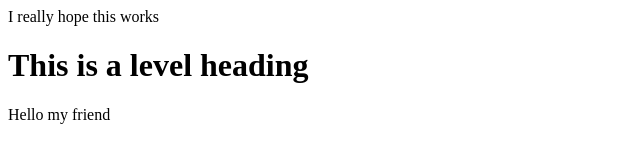
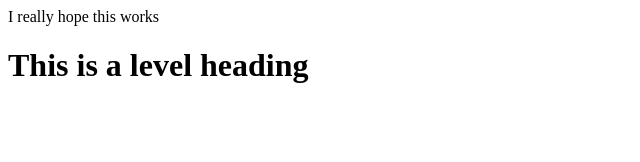
Before and after one commit to Pmoney1383/My-Website, a plain HTML site: page Index.html in a window 1280 px wide. Shown: the whole page, without its empty margins (0-640 px from the left). Drawn offline with Linux system fonts and the light colour scheme.

Commit message:
Update Index.html

```diff
--- a/Index.html
+++ b/Index.html
@@ -6,6 +6,6 @@
 
      <h1> This is a level heading </h1>
 
-      Hello my friend
+
 
 </html>
```
